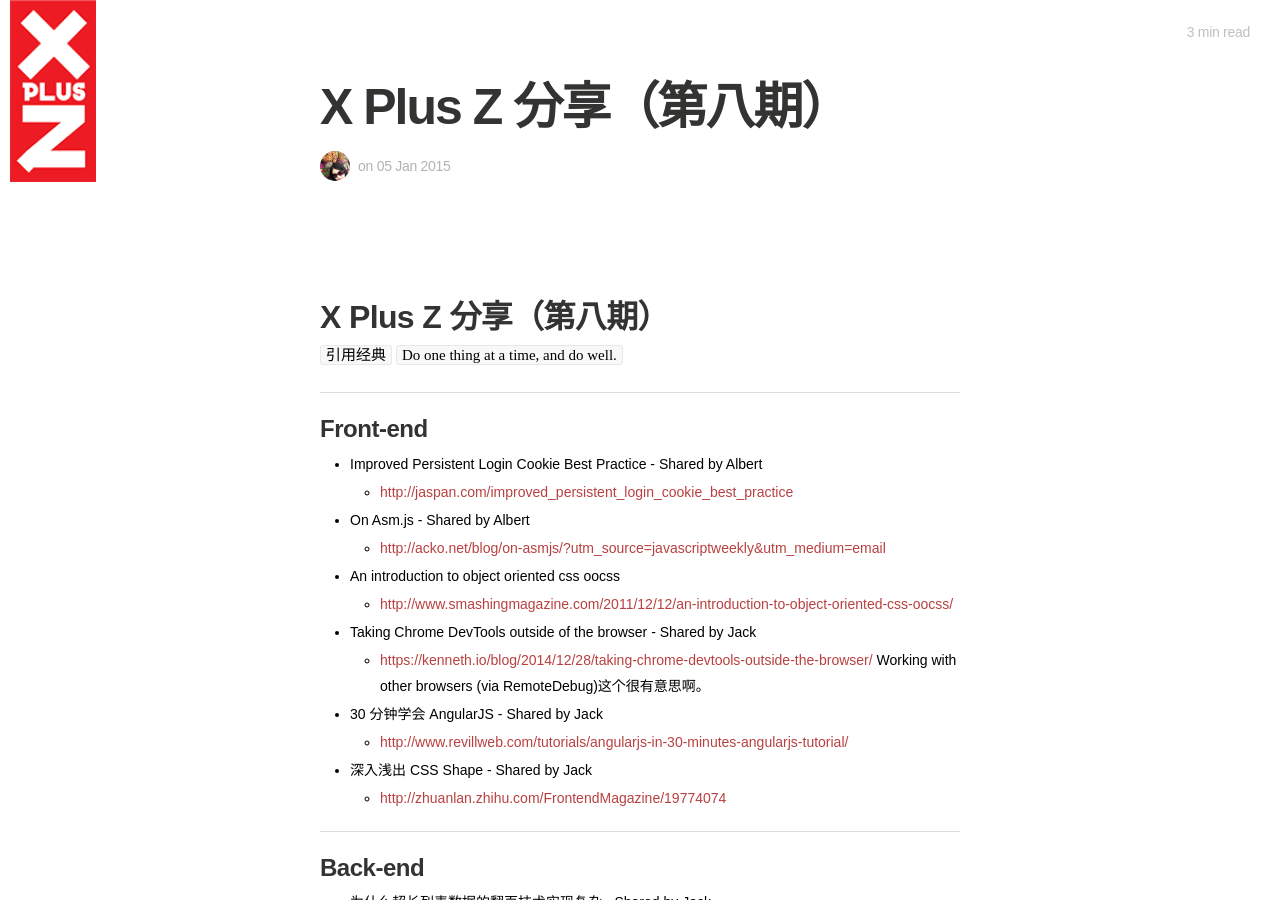
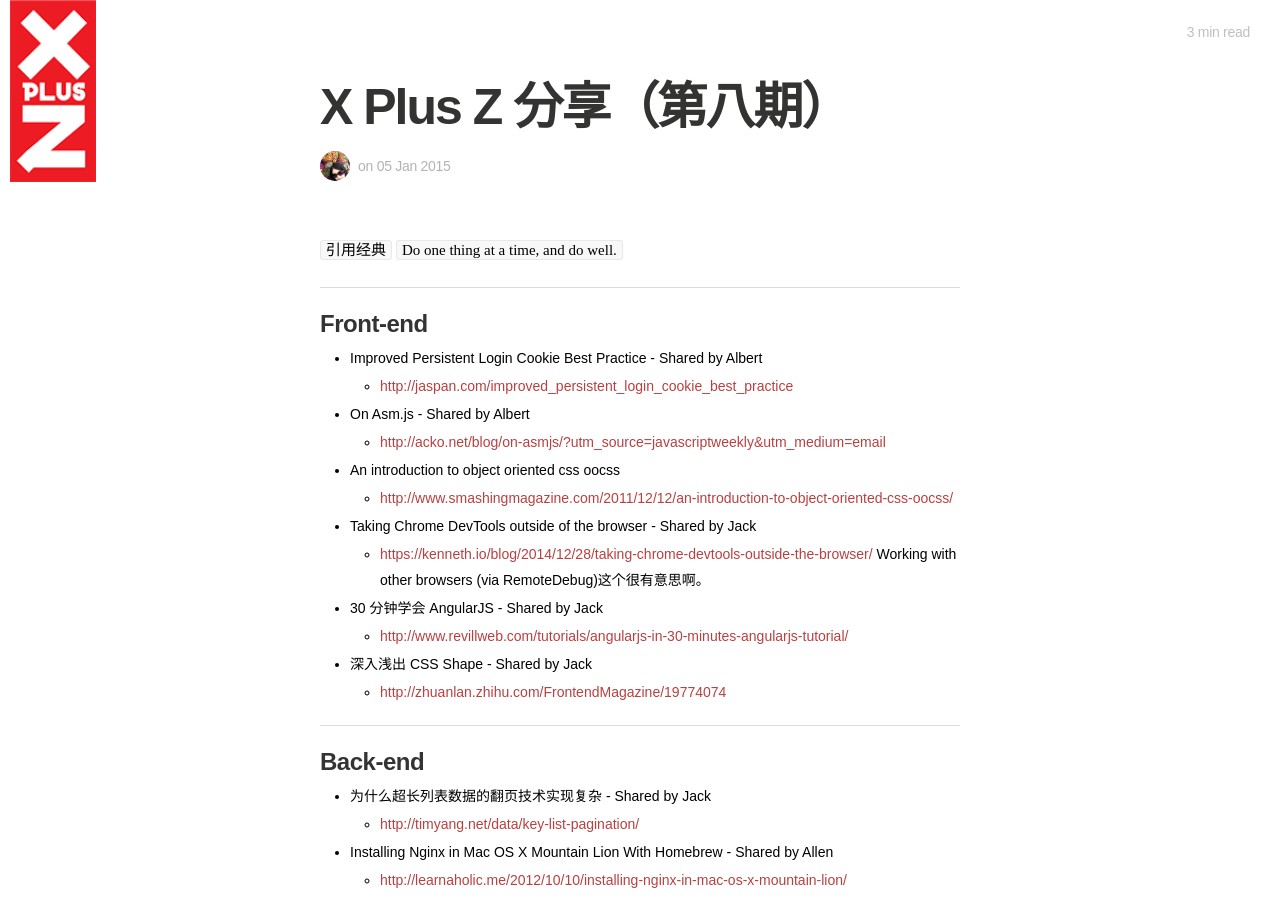
Before and after one commit to zhoule/zhoule.github.com, a Jekyll site: the page built from _posts/2015-01-05-x-plus-z-sharing---008.md, in a window 1280 px wide and 900 px high. Built offline with Jekyll 4.4.1, drawn with Linux system fonts in a browser that asks for light colours; nearby versions of some CDN libraries; some web fonts are replaced; Markdown is read by kramdown in place of the engine named in the settings.

Commit message:
Remove duplicated title.

```diff
--- a/_posts/2015-01-05-x-plus-z-sharing---008.md
+++ b/_posts/2015-01-05-x-plus-z-sharing---008.md
@@ -6,7 +6,6 @@ category: [blog, sharing]
 tags: [sharing]
 ---
 
-# X Plus Z 分享（第八期）
 `引用经典`
 `Do one thing at a time, and do well.`
 
```
